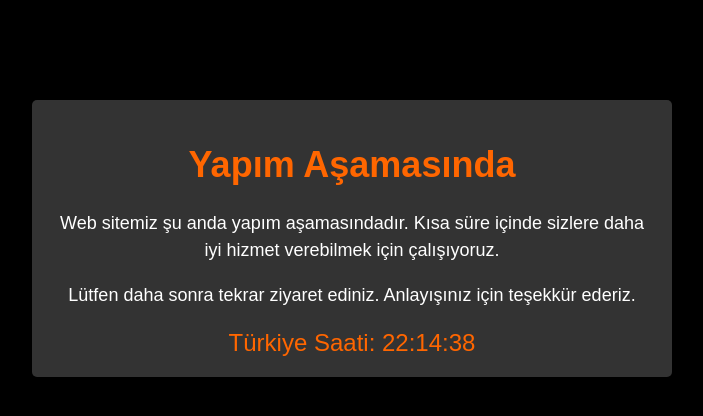
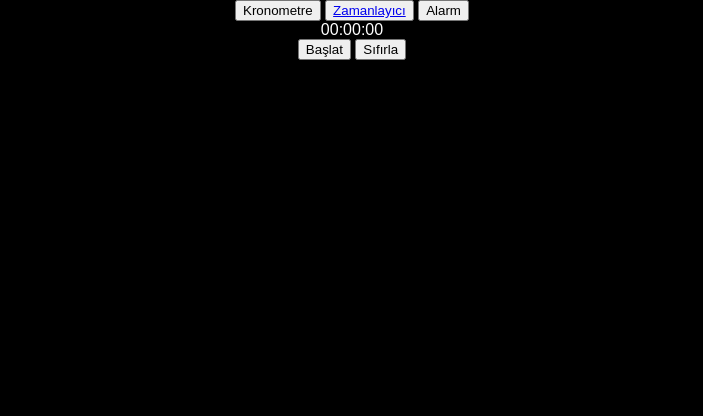
Before and after one commit to burkuts/burkuts.github.io, a plain HTML site: page index.html in a window 1280 px wide. Shown: the whole page, without its empty margins (288-991 px from the left). Drawn offline with Linux system fonts and the light colour scheme.

Commit message:
Update index.html

```diff
--- a/index.html
+++ b/index.html
@@ -1,17 +1,23 @@
 <!DOCTYPE html>
-<html lang="tr">
+<html lang="en">
 <head>
     <meta charset="UTF-8">
     <meta name="viewport" content="width=device-width, initial-scale=1.0">
+    <title>Kronometre</title>
     <link rel="stylesheet" href="style.css">
-    <title>Yapım Aşamasında</title>
 </head>
 <body>
-    <div class="container">
-        <h1>Yapım Aşamasında</h1>
-        <p>Web sitemiz şu anda yapım aşamasındadır. Kısa süre içinde sizlere daha iyi hizmet verebilmek için çalışıyoruz.</p>
-        <p>Lütfen daha sonra tekrar ziyaret ediniz. Anlayışınız için teşekkür ederiz.</p>
-        <div class="saat" id="saat"></div>
+    <header>
+        <button class="buton kronometre">Kronometre</button>
+        <button class="buton zamanlayici"><a href="zamanlayıcı.html">Zamanlayıcı</a></button>
+        <button class="buton alarm">Alarm</button>
+    </header>
+    <div class="kronometre">
+        <div class="zaman" id="zaman">00:00:00</div>
+        <div class="kontroller">
+            <button id="basDurdur" class="buton basla">Başlat</button>
+            <button id="sifirla" class="buton sifirla">Sıfırla</button>
+        </div>
     </div>
     <script src="script.js"></script>
 </body>
```
